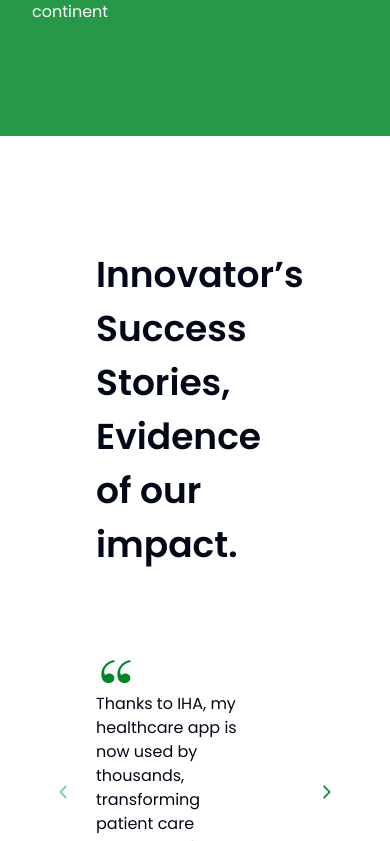
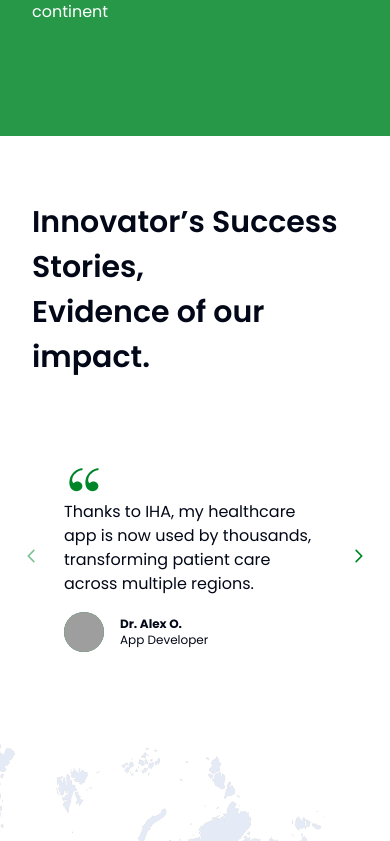
Before and after one commit to innovatehealthafrica/iha-frontend, a Next.js app: page / in a window 390 px wide. Shown: the part 3843-4684 px from the top of the page. Built offline with nearby package versions, Linux system fonts and the light colour scheme; grey boxes are pictures that could not be loaded.

Commit message:
testimonials section updated

```diff
--- a/src/app/(landing-page)/components/testimonial-section.tsx
+++ b/src/app/(landing-page)/components/testimonial-section.tsx
@@ -83,13 +83,13 @@ const testimonials = [
 export default function TestimonialSection() {
   return (
     <section className="bg-white">
-      <div className="py-28 px-24 max-w-screen-2xl mx-auto space-y-20">
-        <h2 className="font-[600] text-4xl leading-normal">
+      <div className="py-16 lg:py-28 px-8 lg:px-24 max-w-screen-2xl mx-auto space-y-20">
+        <h2 className="font-[600] text-3xl lg:text-4xl leading-normal">
           Innovator’s Success Stories, <br />
           Evidence of our impact.
         </h2>
 
-        <div>
+        <div className="px-8">
           <Carousel
             opts={{
               align: "start",
--- a/src/app/(landing-page)/components/testimonial.tsx
+++ b/src/app/(landing-page)/components/testimonial.tsx
@@ -13,7 +13,7 @@ export default function Testimonial({
   };
 }) {
   return (
-    <div className="pe-12">
+    <div className="lg:pe-12">
       <QuoteIcon className="rotate-180 text-primary-green size-10" />
       <p className="min-h-28">{testimonial}</p>
 
```
